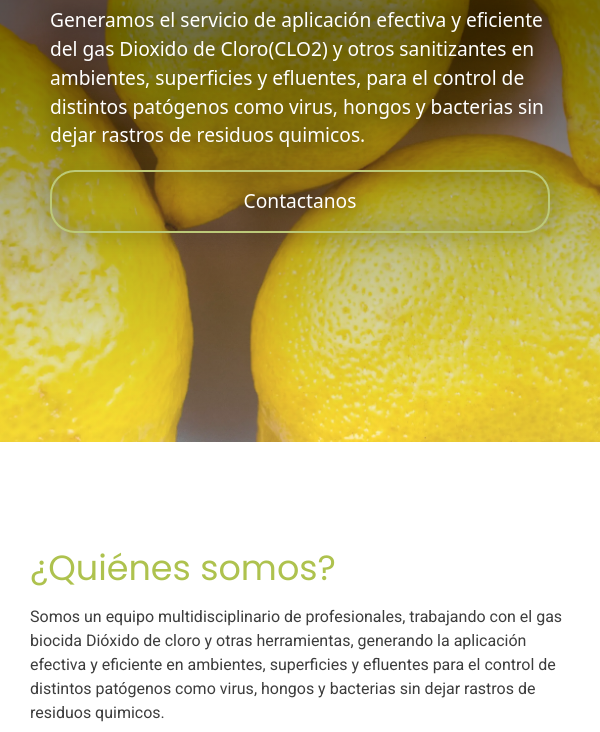
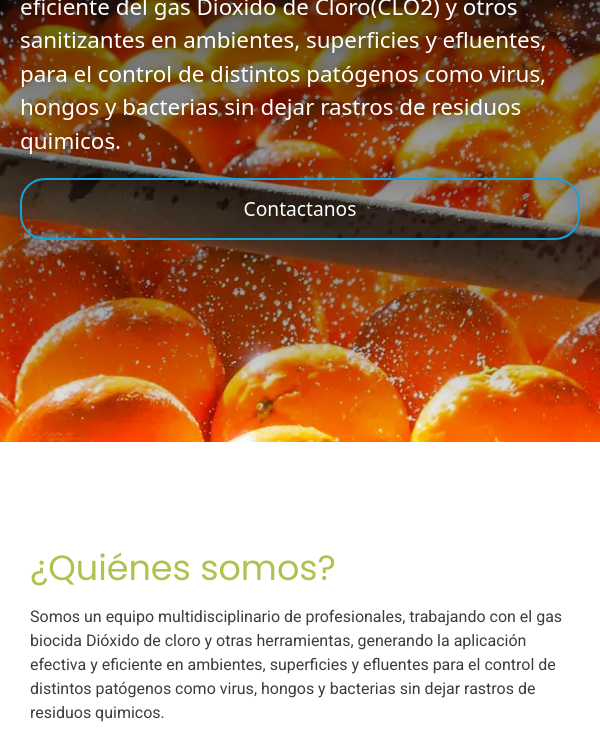
Before and after one commit to TobiasMolinero/clo2_astro, an Astro site: page / in a window 600 px wide. Shown: the part 358-1090 px from the top of the page. Built offline with nearby package versions, Linux system fonts and the light colour scheme; Astro itself is replaced by a stand-in of ours.

Commit message:
Cambios en el banner

```diff
--- a/src/components/secciones/Banner.astro
+++ b/src/components/secciones/Banner.astro
@@ -3,10 +3,10 @@
 ---
 
 <section id="banner" class="banner h-[100vh] flex justify-start items-center p-[50px] max-[480px]:p-[25px]">
-    <div class="w-[680px] flex flex-col max-[480px]:mt-[80px] sm:justify-end gap-y-[20px]">
-        <h1 class="font-[Poppins] text-[45px] text-[#e2f581] font-[500] drop-shadow-[0_0_10px_#000] max-[390px]:text-[35px]">CLO2 Servicios y Sistemas</h1>
-        <p class="text-white text-[1.2rem] drop-shadow-[0_0_10px_#000] max-[390px]:text-[1rem]">Generamos el servicio de aplicación efectiva y eficiente del gas Dioxido de Cloro(CLO2) y otros sanitizantes en ambientes, superficies y efluentes, para el control de distintos patógenos como virus, hongos y bacterias sin dejar rastros de residuos quimicos. </p>
-        <a href="https://wa.me/+5493865690287" target="_blank" class="w-[75%] py-[15px] text-white text-[1.2rem] text-center font-[500] border-[2px] border-[#bcc979] rounded-[25px] drop-shadow-[0_0_10px_#000] hover:bg-[#bcc979] hover:text-[#fbfbfb] hover:drop-shadow-[0_0_2px_#bcc979] transition duration-[0.3s] max-[390px]:w-[100%] max-[480px]:w-[100%] max-[639px]:w-[100%] sm:w-[100%] md:w-[75%] lg:w-[75%] xl:w-[75%] 2xl:w-[75%]">Contactanos</a>
+    <div class="w-[700px] flex flex-col max-[480px]:mt-[80px] max-[580px]:mt-[100px] sm:justify-end gap-y-[20px]">
+        <h1 class="font-[Poppins] text-[52px] text-[var(--azul-claro)] font-[600] drop-shadow-[0_0_10px_#000] max-[390px]:text-[35px] max-[500px]:text-[40px] max-[700px]:text-[45px]">CLO2 Servicios y Sistemas</h1>
+        <p class="text-white text-[1.4rem] drop-shadow-[0_0_10px_#000] max-[390px]:text-[1rem] max-[500px]:text-[1.2rem]">Generamos el servicio de aplicación efectiva y eficiente del gas Dioxido de Cloro(CLO2) y otros sanitizantes en ambientes, superficies y efluentes, para el control de distintos patógenos como virus, hongos y bacterias sin dejar rastros de residuos quimicos. </p>
+        <a href="https://wa.me/+5493865690287" target="_blank" class="w-[75%] py-[15px] text-white text-[1.2rem] text-center font-[500] border-[2px] border-[var(--azul-claro)] rounded-[25px] drop-shadow-[0_0_10px_#000] hover:bg-[var(--azul-claro)] hover:text-[#fbfbfb] hover:drop-shadow-[0_0_2px_var(--azul-claro)] transition duration-[0.3s] max-[390px]:w-[100%] max-[480px]:w-[100%] max-[639px]:w-[100%] sm:w-[100%] md:w-[75%] lg:w-[75%] xl:w-[75%] 2xl:w-[75%]">Contactanos</a>
     </div>
 </section>
 
@@ -15,13 +15,16 @@
     .banner{
         background: linear-gradient(
             to bottom,
+            rgb(0 0 0 / 1),
             rgb(0 0 0 / 0.8),
-            rgb(0 0 0 / 0.5),
-            rgba(255, 255, 255, 0.2)
+            rgb(0 0 0 / 0.6),
+            rgb(0 0 0 / 0.4),
+            rgb(0 0 0 / 0.4),
+            transparent
             ),
-            url('/imagenes/limones.webp');
+            url('/imagenes/banner-2.webp');
         background-size: cover;
-        background-position: bottom;
+        background-position: center;
         background-attachment: fixed;
     }
 
@@ -30,4 +33,19 @@
             background-attachment: initial;
         }
     }
+    @media screen and (min-width: 500px) and (max-width: 600px) {
+
+        section{
+            padding: 20px;
+        }
+
+        div{
+            margin-top: 40px;
+            padding: 0
+        }
+
+        h1{
+            font-size: 35px;
+        }
+    }
 </style>
```
Also changed, not shown: public/imagenes/banner-2.webp (added).
